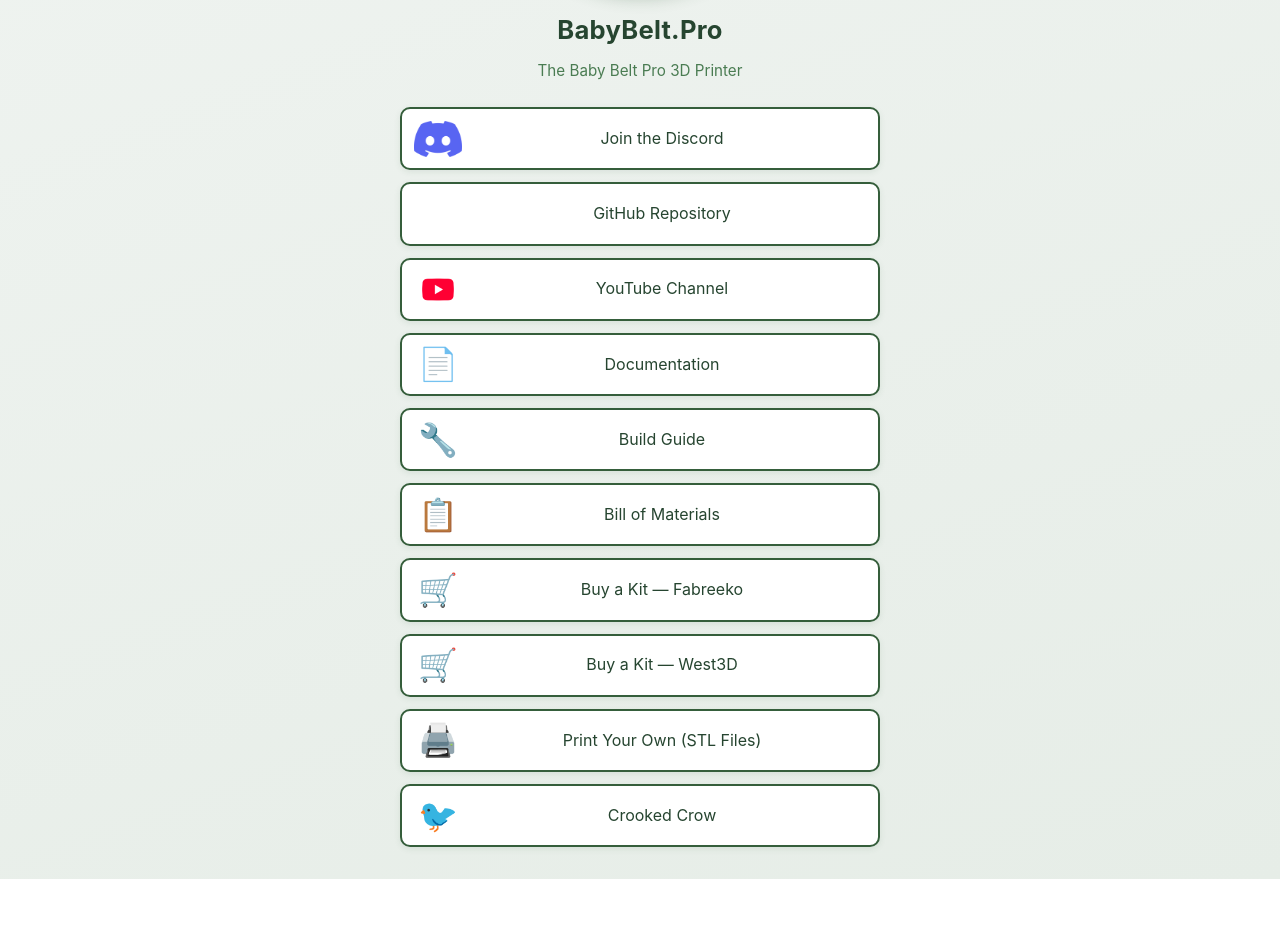
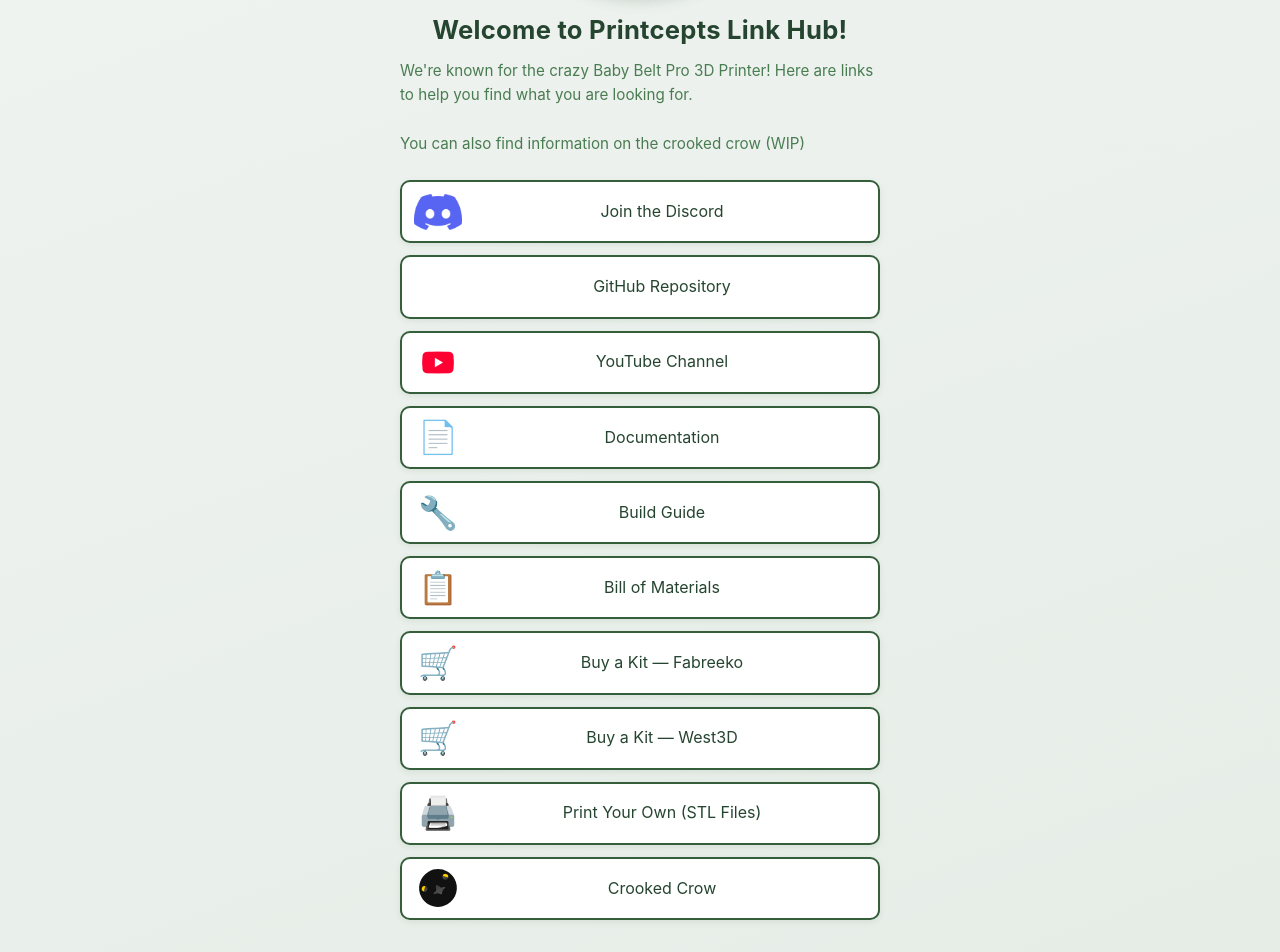
Before and after one commit to RobMink/babybelt.pro, a Vue app: page / in a window 1280 px wide. Shown: the part 358-1310 px from the top of the page. Before the commit the page ends 1237 px from the top, so only its background shows below. Built offline with nearby package versions, Linux system fonts and the light colour scheme.

Commit message:
Make updates to BabyBelt.Pro landing page - including allowing SVGs for individual link Icon Images - Crooked Crow now shows the Crow circle Logo

```diff
--- a/src/data/links.json
+++ b/src/data/links.json
@@ -50,6 +50,7 @@
   {
     "label": "Crooked Crow",
     "path": "/crooked-crow",
-    "icon": "🐦"
+    "icon": "🐦",
+    "iconImage": "crookedcrow-circle.svg"
   }
 ]
--- a/src/views/HomeView.vue
+++ b/src/views/HomeView.vue
@@ -2,9 +2,7 @@
 import links from '../data/links.json'
 
 function resolveIcon(iconImage) {
-  // Vite requires dynamic imports to use a string literal with a glob-friendly base path.
-  // We import all PNGs from assets/icons at build time and look up by filename.
-  const icons = import.meta.glob('../assets/icons/*.png', { eager: true, query: '?url', import: 'default' })
+  const icons = import.meta.glob('../assets/icons/*.{png,svg}', { eager: true, query: '?url', import: 'default' })
   return icons[`../assets/icons/${iconImage}`] ?? null
 }
 </script>
@@ -13,11 +11,13 @@
   <div class="linktree">
     <div class="card">
       <div class="logo-wrapper">
-        <img src="../assets/logo.svg" alt="BabyBelt.Pro Logo" class="logo" />
+        <img src="../assets/logo.svg" alt="Printcepts Logo" class="logo" />
       </div>
 
-      <h1 class="title">BabyBelt.Pro</h1>
-      <p class="subtitle">The Baby Belt Pro 3D Printer</p>
+      <h1 class="title">Welcome to Printcepts Link Hub!</h1>
+      <p class="subtitle">We're known for the crazy Baby Belt Pro 3D Printer! Here are links to help you find what you are looking for.
+        <br/><br/>You can also find information on the crooked crow (WIP)
+      </p>
 
       <nav class="links">
         <a
```
Also changed, not shown: src/assets/icons/crookedcrow-circle.svg (added).
